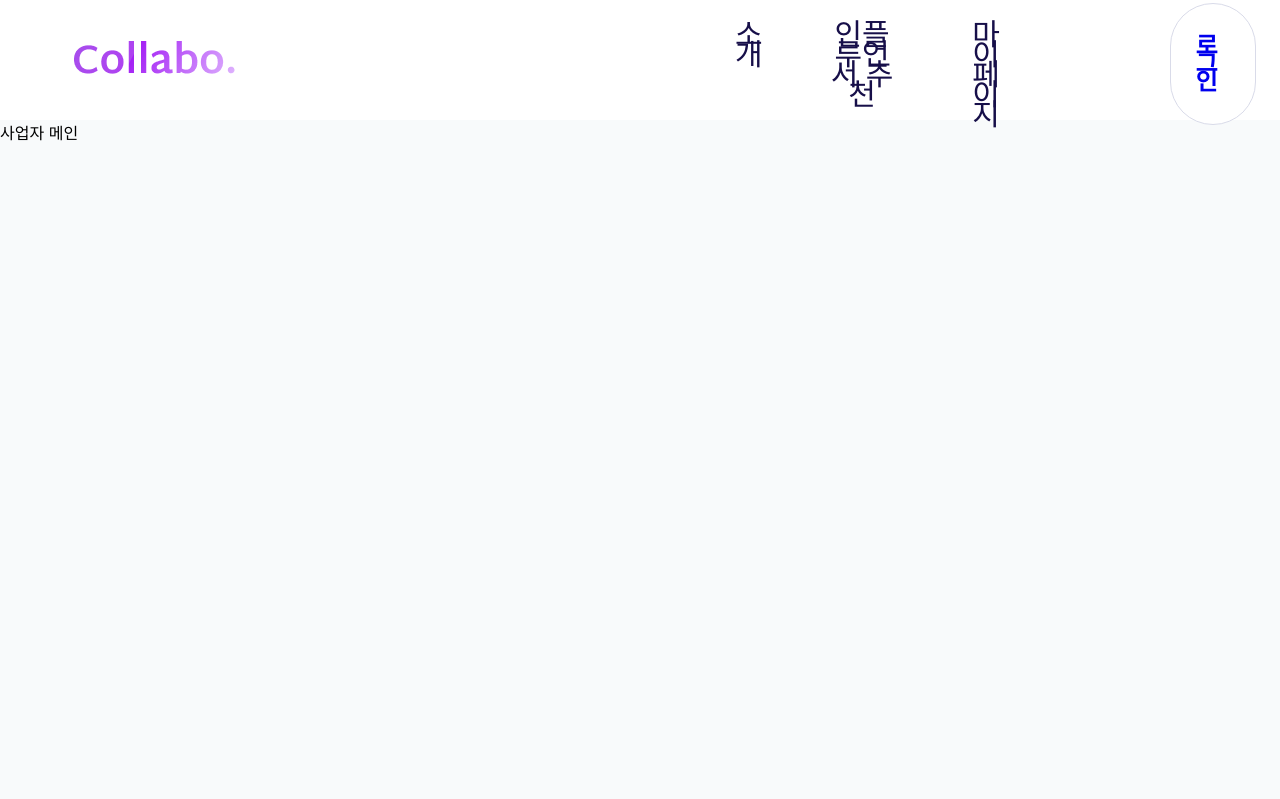
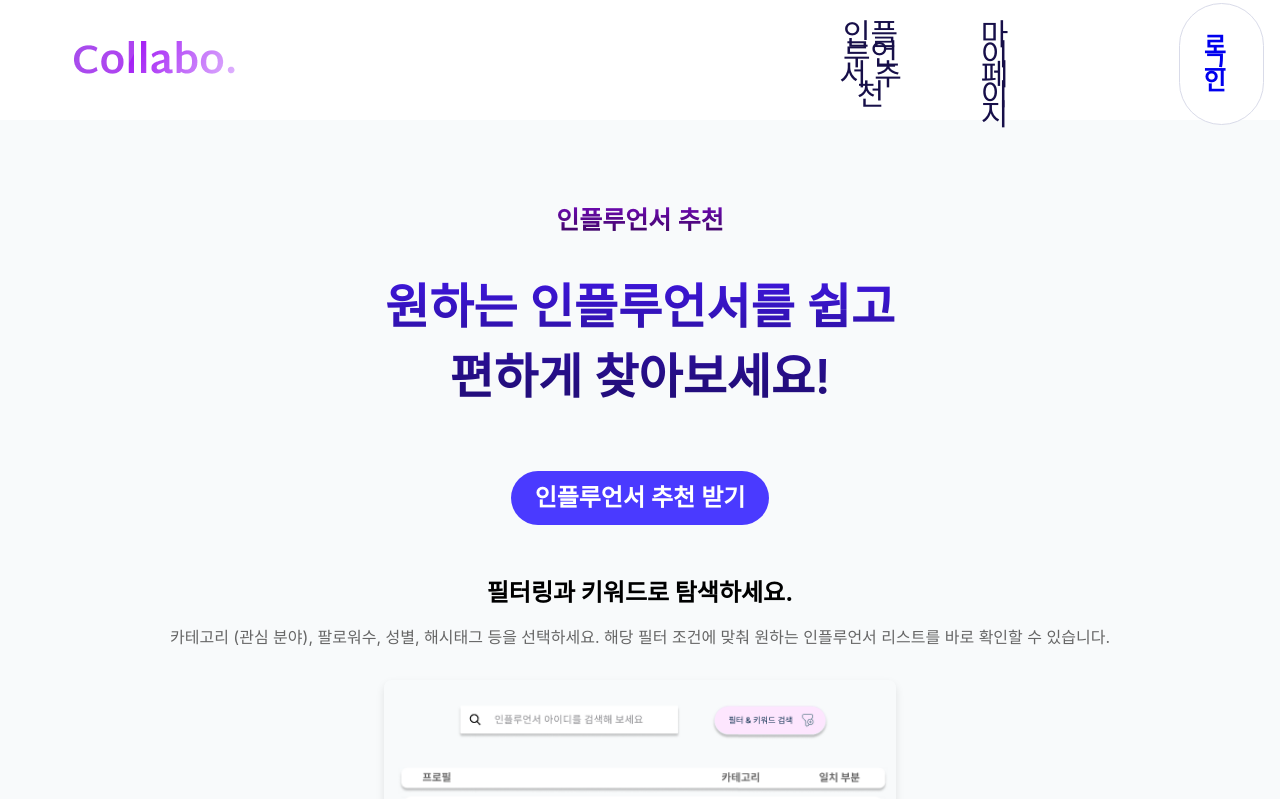
Before and after one commit to 2024-CECD-DP/Client, a React (Create React App) app: page /advertiser in a window 1280 px wide. Shown: the top 799 px of the page. Built offline with nearby package versions, Linux system fonts and the light colour scheme; the HTML template or start-up script is replaced by a standard one.

Commit message:
feat : 소개페이지(메인)구현

```diff
--- a/src/App.jsx
+++ b/src/App.jsx
@@ -4,8 +4,6 @@ import Main from './pages/Main/index';
 import Advertiser from './pages/Advertiser';
 import Influencer from './pages/Influencer';
 import MatchingPage from './pages/Advertiser/MatchingPage';
-import InfluencerIntro from './pages/Introduce/InfluencerIntro';
-import AdvertiserIntro from './pages/Introduce/AdvertiserIntro';
 import InfluencerMypage from './pages/Mypage/InfluencerMypage';
 import Report from './pages/Influencer/Report';
 import AdvertiserMypage from './pages/Mypage/AdvertiserMypage';
@@ -19,14 +17,12 @@ function App() {
                 <Route path="/" element={<Main />} />
                 <Route path="/advertiser" element={<Advertiser />} />
                 <Route path="/influencer" element={<Influencer />} />
-                <Route path="/influintro" element={<InfluencerIntro />} />
-                <Route path="/adintro" element={<AdvertiserIntro />} />
                 <Route path="/report" element={<Report />} />
                 <Route path="/influmypage" element={<InfluencerMypage />} />
                 <Route path="/admypage" element={<AdvertiserMypage />} />
                 <Route path="/matchingPage" element={<MatchingPage />} />
                 <Route
-                    path = "/*"
+                    path="/*"
                     element={
                         <div>
                             <h2>이 페이지는 존재하지 않습니다</h2>
--- a/src/components/Navbar/AdvertiserNavbar.jsx
+++ b/src/components/Navbar/AdvertiserNavbar.jsx
@@ -22,7 +22,6 @@ const AdvertiserNavbar = () => {
                 <img src={LogoImg} alt="Logo" />
             </Logo>
             <Links>
-                <NavLink to="/adintro">소개</NavLink>
                 <NavLink to="/matchingPage">인플루언서 추천</NavLink>
                 <NavLink to="/admypage">마이페이지</NavLink>
                 {isLoggedIn ? (
@@ -54,7 +53,7 @@ const Logo = styled(Link)`
 const Links = styled.div`
     display: flex;
     gap: 4rem;
-    margin-left: 500px;
+    margin-left: 600px;
 `;
 
 const NavLink = styled(Link)`
--- a/src/components/Navbar/InfluencerNavbar.jsx
+++ b/src/components/Navbar/InfluencerNavbar.jsx
@@ -22,7 +22,6 @@ const InfluencerNavbar = () => {
                 <img src={LogoImg} alt="Logo" />
             </Logo>
             <Links>
-                <NavLink to="/influintro">소개</NavLink>
                 <NavLink to="/report">내 리포트</NavLink>
                 <NavLink to="/influmypage">마이페이지</NavLink>
                 {isLoggedIn ? (
@@ -54,7 +53,7 @@ const Logo = styled(Link)`
 const Links = styled.div`
     display: flex;
     gap: 4rem;
-    margin-left: 500px;
+    margin-left: 600px;
 `;
 
 const NavLink = styled(Link)`
--- a/src/pages/Advertiser/index.jsx
+++ b/src/pages/Advertiser/index.jsx
@@ -9,7 +9,24 @@ export default function AdvertiserMain() {
             <AdvertiserNavbar></AdvertiserNavbar>
 
             <Wrapper>
-                <div>사업자 메인</div>
+                <IntroWrapper>
+                    <a>인플루언서 추천</a>
+                    <h1>
+                        원하는 인플루언서를 쉽고 <br />
+                        편하게 찾아보세요!
+                    </h1>
+                </IntroWrapper>
+                <StyledLink to="/matchingpage">
+                    <SearchButton>인플루언서 추천 받기</SearchButton>
+                </StyledLink>
+                <HomepageSection>
+                    <h2>필터링과 키워드로 탐색하세요.</h2>
+                    <p>
+                        카테고리 (관심 분야), 팔로워수, 성별, 해시태그 등을 선택하세요. 해당 필터 조건에 맞춰 원하는
+                        인플루언서 리스트를 바로 확인할 수 있습니다.
+                    </p>
+                    <img src={require('../../assets/adintro.png')} alt="홈페이지 스크린샷" />
+                </HomepageSection>
             </Wrapper>
         </>
     );
@@ -20,9 +37,94 @@ const Wrapper = styled.div`
     height: auto;
     display: flex;
     flex-direction: column;
+    align-items: center;
+    text-align: center;
 `;
 
-const ButtonText = styled.span`
-    position: relative;
-    color: var(--grey-70);
+const IntroWrapper = styled.div`
+    display: flex;
+    margin-top: 5rem;
+    width: 660px;
+    height: 271px;
+    flex-shrink: 0;
+    flex-direction: column;
+    text-align: center;
+    a {
+        color: #780bc2;
+        text-align: center;
+        font-family: Inter;
+        font-size: 25px;
+        font-style: normal;
+        font-weight: 600;
+        line-height: normal;
+        background: linear-gradient(180deg, #780bc2 0%, #39055c 100%);
+        background-clip: text;
+        -webkit-background-clip: text;
+        -webkit-text-fill-color: transparent;
+    }
+    h1 {
+        background: linear-gradient(180deg, #4017e3 0%, #230d7d 83%);
+        background-clip: text;
+        margin-top: 2rem;
+        -webkit-background-clip: text;
+        -webkit-text-fill-color: transparent;
+        font-family: Inter;
+        font-size: 48px;
+        font-style: normal;
+        font-weight: 600;
+        line-height: normal;
+    }
 `;
+
+const StyledLink = styled(Link)`
+    text-decoration: none;
+`;
+
+const SearchButton = styled.div`
+    text-decoration: none;
+    display: flex;
+    padding: 18px 24px;
+    justify-content: center;
+    align-items: center;
+    gap: 4px;
+    align-items: center;
+    border-radius: 76px;
+    background: var(--Primary-Color-1, #4a3aff);
+    color: var(--Neutral-100, var(--white-100, #fff));
+    text-align: center;
+    font-family: 'DM Sans';
+    font-size: 1.5rem;
+    font-style: normal;
+    font-weight: 700;
+    line-height: 18px; /* 112.5% */
+`;
+
+const HomepageSection = styled.div`
+    margin-top: 3rem;
+    text-align: left;
+    width: 80%;
+    max-width: 1200px;
+    display: flex;
+    flex-direction: column;
+    align-items: center;
+    text-align: center;
+    h2 {
+        font-family: Inter;
+        font-size: 24px;
+        font-weight: 700;
+        margin-bottom: 1rem;
+    }
+    p {
+        font-family: Inter;
+        font-size: 16px;
+        font-weight: 400;
+        color: #666;
+        margin-bottom: 2rem;
+    }
+    img {
+        width: 50%;
+        height: auto;
+        border-radius: 8px;
+        box-shadow: 0 4px 8px rgba(0, 0, 0, 0.1);
+    }
+`;
--- a/src/pages/Influencer/index.jsx
+++ b/src/pages/Influencer/index.jsx
@@ -1,6 +1,7 @@
 import React from 'react';
+import { styled } from 'styled-components';
+import { Link } from 'react-router-dom';
 import InfluencerNavbar from '../../components/Navbar/InfluencerNavbar';
-import { styled } from 'styled-components';
 
 export default function InfluencerMain() {
     return (
@@ -8,7 +9,21 @@ export default function InfluencerMain() {
             <InfluencerNavbar></InfluencerNavbar>
 
             <Wrapper>
-                <div>인플루언서 소개페이지로 할듯</div>
+                <IntroWrapper>
+                    <a>인플루언서 리포트</a>
+                    <h1>
+                        나의 성장 가능성과 <br />
+                        성과를 한눈에 살펴보세요!
+                    </h1>
+                </IntroWrapper>
+                <StyledLink to="/report">
+                    <SearchButton>인플루언서 리포트 보기</SearchButton>
+                </StyledLink>
+                <HomepageSection>
+                    <h2>인스타그램 계정 분석</h2>
+                    <p>팔로워 추이부터 유효 팔로워 비율, 해시태그 분석, 평균 좋아요, 댓글 수 등의 정보를 제공합니다.</p>
+                    <img src={require('../../assets/influintro.png')} alt="홈페이지 스크린샷" />
+                </HomepageSection>
             </Wrapper>
         </>
     );
@@ -16,6 +31,97 @@ export default function InfluencerMain() {
 
 const Wrapper = styled.div`
     width: 100%;
-    height: 100%;
+    height: auto;
     display: flex;
+    flex-direction: column;
+    align-items: center;
+    text-align: center;
 `;
+
+const IntroWrapper = styled.div`
+    display: flex;
+    margin-top: 5rem;
+    width: 660px;
+    height: 271px;
+    flex-shrink: 0;
+    flex-direction: column;
+    text-align: center;
+    a {
+        color: #780bc2;
+        text-align: center;
+        font-family: Inter;
+        font-size: 25px;
+        font-style: normal;
+        font-weight: 600;
+        line-height: normal;
+        background: linear-gradient(180deg, #780bc2 0%, #39055c 100%);
+        background-clip: text;
+        -webkit-background-clip: text;
+        -webkit-text-fill-color: transparent;
+    }
+    h1 {
+        background: linear-gradient(180deg, #4017e3 0%, #230d7d 83%);
+        background-clip: text;
+        margin-top: 2rem;
+        -webkit-background-clip: text;
+        -webkit-text-fill-color: transparent;
+        font-family: Inter;
+        font-size: 48px;
+        font-style: normal;
+        font-weight: 600;
+        line-height: normal;
+    }
+`;
+
+const StyledLink = styled(Link)`
+    text-decoration: none;
+`;
+
+const SearchButton = styled.div`
+    text-decoration: none;
+    display: flex;
+    padding: 18px 24px;
+    justify-content: center;
+    align-items: center;
+    gap: 4px;
+    align-items: center;
+    border-radius: 76px;
+    background: var(--Primary-Color-1, #4a3aff);
+    color: var(--Neutral-100, var(--white-100, #fff));
+    text-align: center;
+    font-family: 'DM Sans';
+    font-size: 1.5rem;
+    font-style: normal;
+    font-weight: 700;
+    line-height: 18px; /* 112.5% */
+`;
+
+const HomepageSection = styled.div`
+    margin-top: 3rem;
+    text-align: left;
+    width: 80%;
+    max-width: 1200px;
+    display: flex;
+    flex-direction: column;
+    align-items: center;
+    text-align: center;
+    h2 {
+        font-family: Inter;
+        font-size: 24px;
+        font-weight: 700;
+        margin-bottom: 1rem;
+    }
+    p {
+        font-family: Inter;
+        font-size: 16px;
+        font-weight: 400;
+        color: #666;
+        margin-bottom: 2rem;
+    }
+    img {
+        width: 65%;
+        height: auto;
+        border-radius: 8px;
+        box-shadow: 0 4px 8px rgba(0, 0, 0, 0.1);
+    }
+`;
--- a/src/pages/Introduce/AdvertiserIntro.jsx
+++ /dev/null
@@ -1,21 +0,0 @@
-import React from 'react';
-import AdvertiserNavbar from '../../components/Navbar/AdvertiserNavbar';
-import { styled } from 'styled-components';
-
-export default function AdvertiserIntro() {
-    return (
-        <>
-            <AdvertiserNavbar></AdvertiserNavbar>
-
-            <Wrapper>
-                <div>사업자 소개페이지입니다.</div>
-            </Wrapper>
-        </>
-    );
-}
-
-const Wrapper = styled.div`
-    width: 100%;
-    height: 100%;
-    display: flex;
-`;
--- a/src/pages/Introduce/InfluencerIntro.jsx
+++ /dev/null
@@ -1,20 +0,0 @@
-import React from 'react';
-import InfluencerNavbar from '../../components/Navbar/InfluencerNavbar';
-import { styled } from 'styled-components';
-export default function InfluencerIntro() {
-    return (
-        <>
-            <InfluencerNavbar></InfluencerNavbar>
-
-            <Wrapper>
-                <div>인플루언서 소개페이지입니다.</div>
-            </Wrapper>
-        </>
-    );
-}
-
-const Wrapper = styled.div`
-    width: 100%;
-    height: 100%;
-    display: flex;
-`;
```
Also changed, not shown: src/assets/adintro.png (added), src/assets/influintro.png (added).
